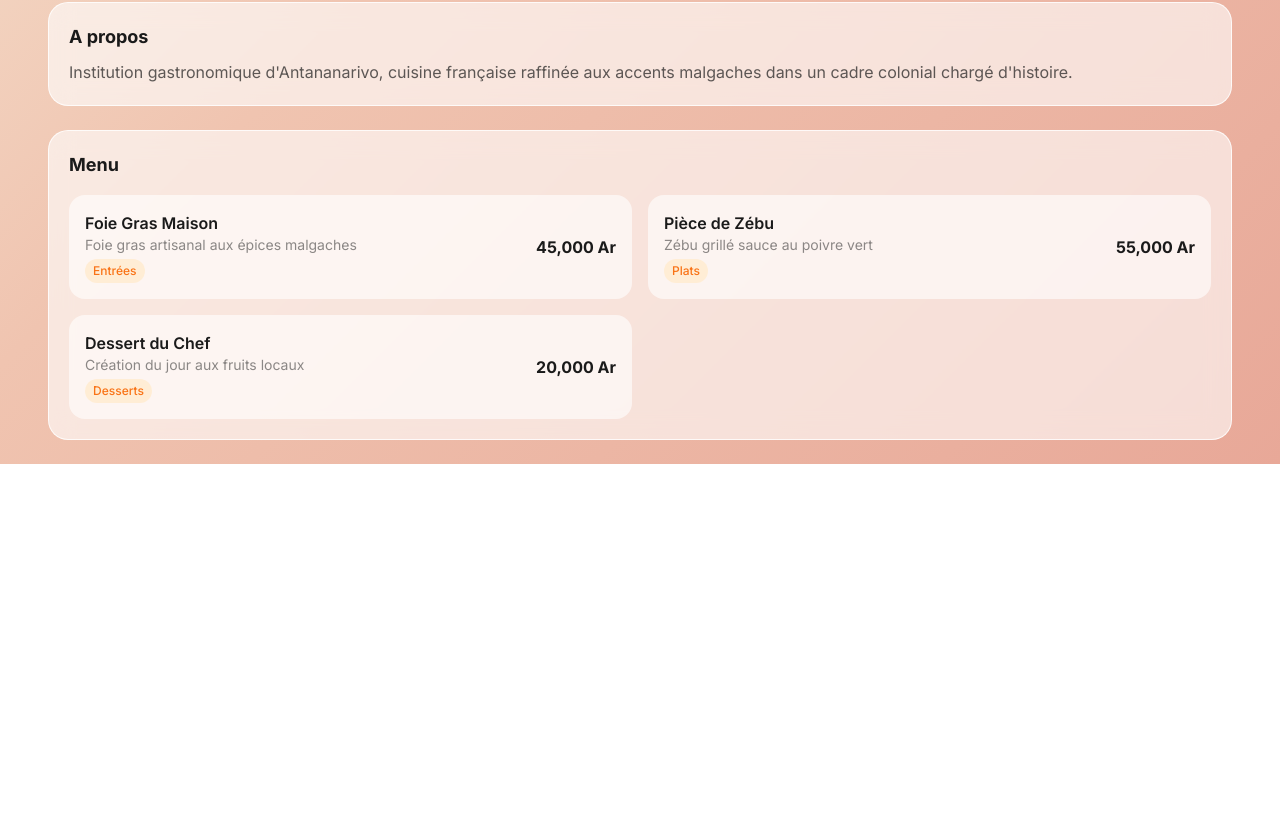
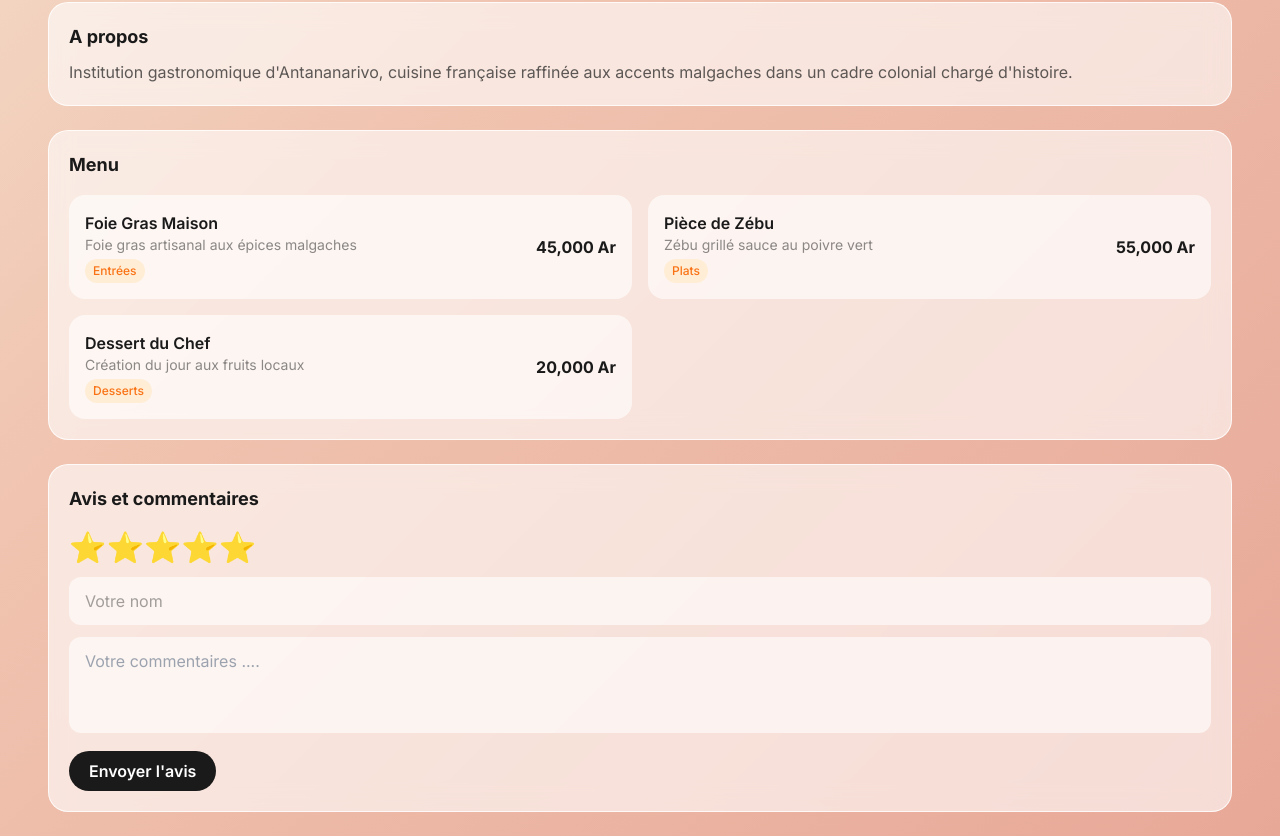
Before and after one commit to mika020911/Resto-Tana, a React (Vite) app in the folder frontend/: page /restaurant/1 in a window 1280 px wide. Shown: the part 554-1390 px from the top of the page. Before the commit the page ends 1018 px from the top, so only its background shows below. Built offline with nearby package versions, Linux system fonts and the light colour scheme.

Commit message:
ajout de glass-card Avis et commentaire dans restaurant.jsx

```diff
--- a/frontend/src/components/NavBar.jsx
+++ b/frontend/src/components/NavBar.jsx
@@ -1,3 +1,4 @@
+import {Link} from "react-router-dom";
 export default function NavBar() {
     return(
         <nav className="flex items-center justify-between px-6 md:px-12 py-4 sticky top-0 z-50 glass-card mx-4 mt-4 mb-2 ">
@@ -8,7 +9,7 @@ export default function NavBar() {
             </div>
 
             <div className="flex items-center justify-between px-5 gap-6">
-                <a href="#" className="text-dark/70 hover:text-dark font-medium transition-colors">Home</a>
+                 <Link to="/" className="text-dark/70 hover:text-dark font-medium transition-colors">Home</Link>
                 <a href="#" className="text-dark/70 hover:text-dark font-medium transition-colors">Restaurants</a>
                 <a href="#" className="text-dark/70 hover:text-dark font-medium transition-colors">Categories</a>
             </div>
--- a/frontend/src/pages/Restaurant.jsx
+++ b/frontend/src/pages/Restaurant.jsx
@@ -70,8 +70,41 @@ export default function Restaurant() {
 
               ))}
             </div>
+           </div>
+           {/* Avis */}
+           <div className="glass-card p-5 mt-6">
+            <h2 className="font-bold text-dark text-lg mb-4"> Avis et commentaires</h2>
+
+              {/* Etoile */}
+              <div>
+                {[1,2,3,4,5].map((star) => (
+                  <button key={star} className="text-3xl hover:scale-110 transition-transform">
+                    ⭐
+                  </button>
+                ))}
+              </div>
+
+              {/* Nom */}
+              <input
+              type="text"
+              placeholder="Votre nom"
+              className="w-full bg-white/60 rounded-xl px-4 py-3 mt-3 mb-3 outline-none text-dark placeholder:text-dark/40 "
+              />
+              {/* Commentaire */}
+              <textarea
+              placeholder="Votre commentaires ...."
+               rows={3}
+                className="w-full bg-white/60 rounded-xl px-4 py-3 outline-none text-dark placeholder;text-dark/40 resize-none"
+              />
+
+
+              <button className="bg-dark text-white px-5 py-2 rounded-full font-semibold hover:opacity-90 transition-opacity mt-3">
+                Envoyer l'avis
+              </button>
+
 
            </div>
+
     </main>
   );
 }
```
